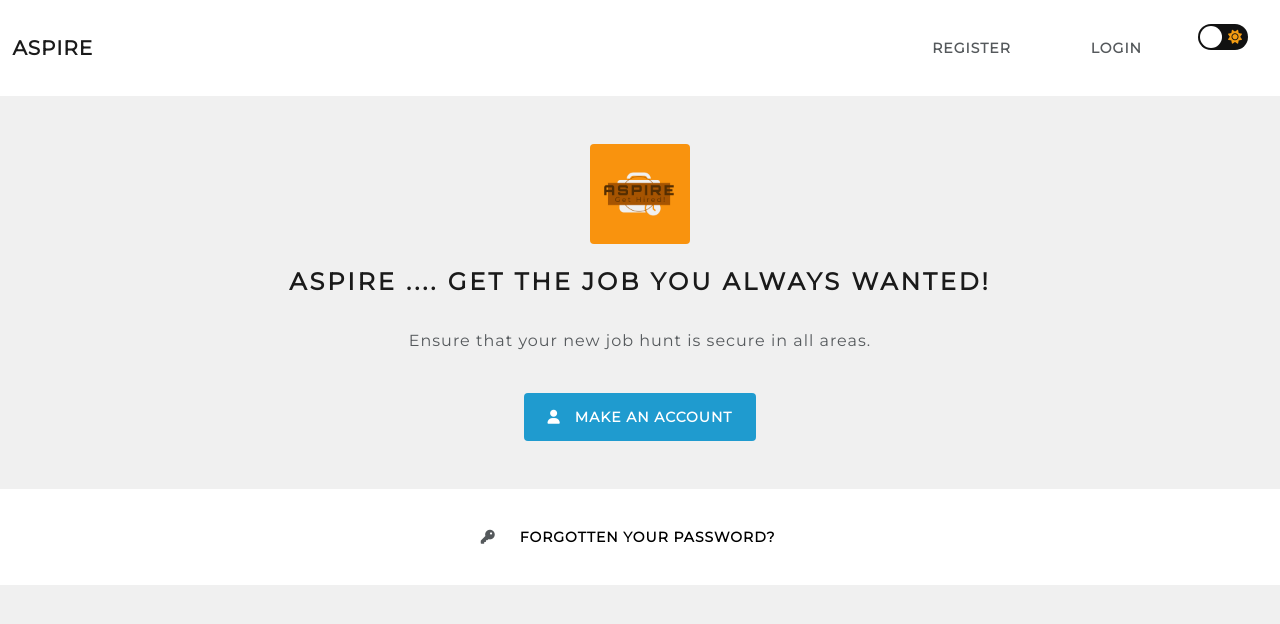
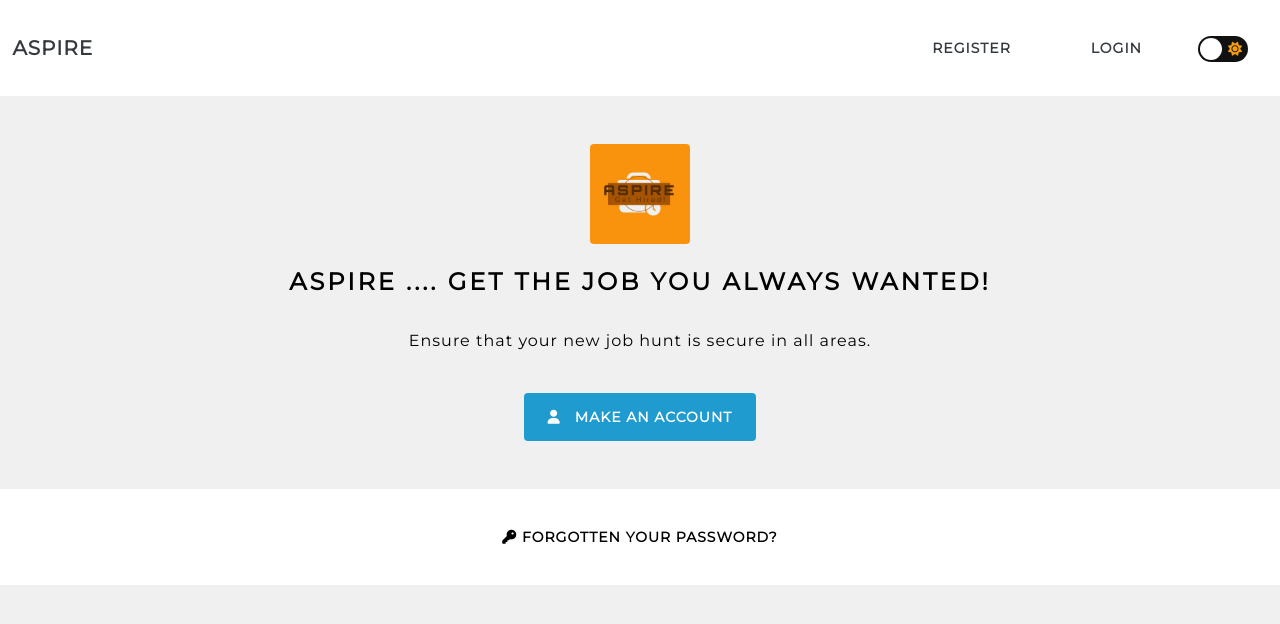
Before and after one commit to eccololo/Aspire, a Django app: page / in a window 1280 px wide. Shown: the top 624 px of the page. Run offline with Django 5.2, Linux system fonts and the light colour scheme.

Commit message:
Add light/dark toggle button functionality to home page. Still some fixes required.

```diff
--- a/offers/templates/base.html
+++ b/offers/templates/base.html
@@ -18,7 +18,7 @@
     <link rel="stylesheet" href="{% static 'css/styles.css' %}">
     <title>{% block title %}{% endblock %}</title>
 </head>
-<body>
+<body class="light">
     {% block content %}
 
     {% endblock %}
--- a/offers/templates/dashboard.html
+++ b/offers/templates/dashboard.html
@@ -6,8 +6,10 @@
 <nav
   class="navbar navbar-expand-lg navbar-light bg-white justify-content-center"
 >
-  <a class="navbar-brand main-heading" href="{% url 'view-home' %}"> &nbsp; Aspire </a>
+  <a class="navbar-brand main-heading"  href="{% url 'view-home' %}" id="navbar-site-name"> &nbsp; Aspire </a>
 
+  <!-- TODO: -->
+  <!-- 1. Add Light/Dark toggle button here. -->
 </nav>
 {% if messages %}
     {% for message in messages %}
--- a/offers/templates/index.html
+++ b/offers/templates/index.html
@@ -4,8 +4,9 @@
 {% block content %}
 <nav
   class="navbar navbar-expand-lg navbar-light bg-white justify-content-center"
->
-  <a class="navbar-brand main-heading" href="{% url 'view-home' %}"> &nbsp; Aspire </a>
+  id="navbar-menu"
+  >
+  <a class="navbar-brand main-heading text-dark" href="{% url 'view-home' %}" id="navbar-site-name"> &nbsp; Aspire </a>
 
   <button
     class="navbar-toggler"
@@ -22,22 +23,13 @@
   <div class="collapse navbar-collapse text-center" id="navbarNavDropdown">
     <ul class="navbar-nav ms-auto">
       <li class="nav-item">
-        <a
-          class="btn btn-alert navbar-btn link-style"
-          type="button"
-          href="#"
-          >Register</a
-        >
+        <a class="btn btn-alert navbar-btn link-style text-dark" type="button" href="#" id="menu-register">Register</a>
       </li>
 
       <li class="nav-item">
-        <a class="btn btn-alert navbar-btn link-style" type="button" href="{% url 'login' %}"
-          >Login</a
-        >
+        <a class="btn btn-alert navbar-btn link-style text-dark" id="menu-login" type="button" href="{% url 'login' %}">Login</a>
       </li>
-      <!-- TODO:
-           Finish positioning this toggle button and make other elements on website change
-           style from light to dark and vice-verca. -->
+      <!-- Light / Dark Toggle Button -->
       <li class="nav-item">
         <span>
             <input type="checkbox" class="checkbox" id="checkbox">
@@ -87,9 +79,9 @@
 <br />
 <br />
 
-<footer class="navbar navbar-expand-lg navbar-light bg-white justify-content-center">
-  <i class="fa-solid fa-key"></i><a class="btn btn-secondary" type="button" href="#">
-    Forgotten Your Password?
+<footer class="navbar navbar-expand-lg navbar-light bg-white justify-content-center" id="footer">
+  <a class="btn btn-secondary" type="button" href="#">
+    <i class="fa-solid fa-key"></i> Forgotten Your Password?
   </a>
 </footer>
 {% endblock %}
--- a/static/css/styles.css
+++ b/static/css/styles.css
@@ -110,14 +110,6 @@ body {
     font-family: "Montserrat", sans-serif;
 }
 
-body.dark, nav {
-    background-color: #292c35;
-}
-
-body.dark h3, body.dark {
-    color: #fff;
-}
-
 .btn {
     border-radius: 4px;
 }
@@ -132,6 +124,8 @@ body.dark h3, body.dark {
     width: 100px;
     border-radius: 4px;
 }
+
+/* Dashboard  */
 
 .dashboard-layout-controlls {
     border-radius: 4px;
@@ -149,11 +143,25 @@ body.dark h3, body.dark {
     border-radius: 4px;
 }
 
+/* End - Dashboard  */
+
 /* Light / Dark Theme Toggle */
 
 /* TODO:  */
 /* Finish positioning this toggle button and make other elements on website change */
 /* style from light to dark and vice-verca. */
+
+body.dark, nav {
+    background-color: #292c35;
+}
+
+body.dark h3, body.dark {
+    color: #fff;
+}
+
+body.light h3, body.light {
+    color: #000
+}
 
 .checkbox {
     opacity: 0;
@@ -166,6 +174,7 @@ body.dark h3, body.dark {
     height: 26px;
     border-radius: 50px;
     position: relative;
+    top: 12px;
     padding: 5px;
     cursor: pointer;
     display: flex;
--- a/static/js/app.js
+++ b/static/js/app.js
@@ -1,12 +1,57 @@
 // Light / Dark Theme Toggle
 
-// TODO:
-// Finish positioning this toggle button and make other elements on website change -->
-// style from light to dark and vice-verca.
+// FIXME:
+// 1. Fix changing color working with cookies. There is an error while I set cookies and
+// change themes. Add try catch to getting cookie code.
+
+function WriteCookie(themeSetting) {
+  var now = new Date();
+  now.setMonth( now.getMonth() + 6 );
+
+  document.cookie="theme=" + themeSetting;
+  document.cookie = "expires=" + now.toUTCString() + ";"
+};
+
+function getCookie(name) {
+  const value = `; ${document.cookie}`;
+  const parts = value.split(`; ${name}=`);
+  if (parts.length === 2) return parts.pop().split(';').shift();
+};
+
+// Set Color Theme Accroding to Save Data in Cookies
+function setColorTheme() {
+  theme = getCookie("theme");
+  themeBody = theme;
+  themeBg = "bg-" + theme;
+  themeText = "text-" + theme;
+
+  document.body.classList.toggle(themeBody);
+  document.getElementById("footer").classList.toggle(themeBg);
+  document.getElementById("navbar-menu").classList.toggle(themeBg);
+  document.getElementById("navbar-site-name").classList.toggle(themeText);
+  document.getElementById("menu-register").classList.toggle(themeText);
+  document.getElementById("menu-login").classList.toggle(themeText);
+}
 
 const checkbox = document.getElementById("checkbox")
 checkbox.addEventListener("change", () => {
-  document.body.classList.toggle("dark")
-})
+  document.body.classList.toggle("dark");
+  document.body.classList.toggle("light");
+  document.getElementById("footer").classList.toggle("bg-white");
+  document.getElementById("footer").classList.toggle("bg-dark");
+  document.getElementById("navbar-menu").classList.toggle("bg-white");
+  document.getElementById("navbar-menu").classList.toggle("bg-dark");
+  document.getElementById("navbar-site-name").classList.toggle("text-light");
+  document.getElementById("navbar-site-name").classList.toggle("text-dark");
+  document.getElementById("menu-register").classList.toggle("text-light");
+  document.getElementById("menu-register").classList.toggle("text-dark");
+  document.getElementById("menu-login").classList.toggle("text-light");
+  document.getElementById("menu-login").classList.toggle("text-dark");
 
-// -----
+  let themeSetting = document.body.classList.value;
+  WriteCookie(themeSetting);
+});
+
+setColorTheme();
+
+// END - Light / Dark Theme Toggle.
```
